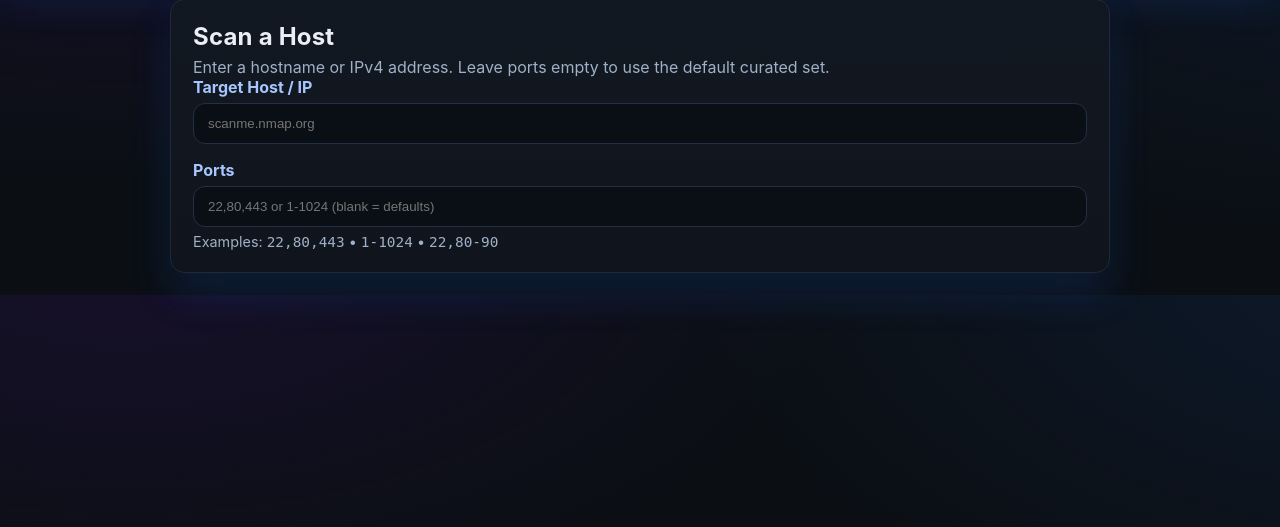
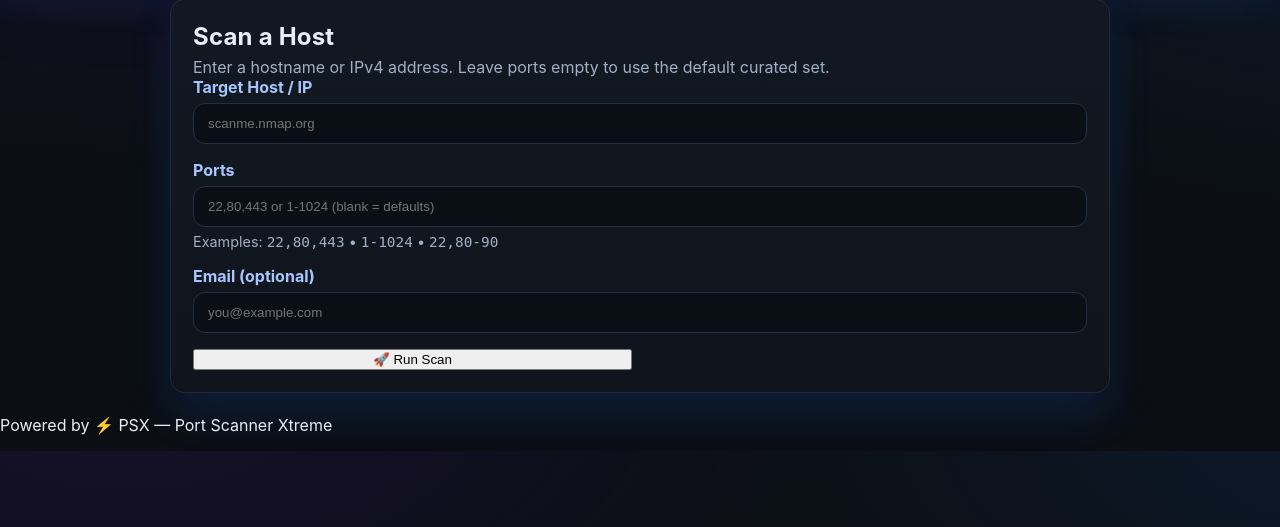
Before and after one commit to RishabSolemn/open-port-scanner, a FastAPI app: template templates/index.html in a window 1280 px wide. Shown: the part 135-662 px from the top of the page. Run offline with FastAPI, Linux system fonts and the light colour scheme; the template is opened without the code that fills it, so the values that code supplies are empty.

Commit message:
Update index.html

```diff
--- a/templates/index.html
+++ b/templates/index.html
@@ -16,6 +16,7 @@
   </header>
 
   <main class="psx-shell">
+    <!-- Form Panel -->
     <section class="panel">
       <div class="panel-head">
         <h2>Scan a Host</h2>
@@ -23,12 +24,48 @@
       </div>
 
       <form method="post" action="/scan" class="form-grid">
+        <!-- Host -->
         <label class="field">
           <span class="label">Target Host / IP</span>
           <input type="text" name="host" placeholder="scanme.nmap.org" required />
         </label>
 
+        <!-- Ports -->
         <label class="field">
           <span class="label">Ports</span>
           <input type="text" name="ports" placeholder="22,80,443 or 1-1024 (blank = defaults)" />
-          <span class="hint">Examples: <code>22,80,443</code> • <code>1-1024</code> • <code>22,80-90</code>
+          <span class="hint">Examples: <code>22,80,443</code> • <code>1-1024</code> • <code>22,80-90</code></span>
+        </label>
+
+        <!-- Email -->
+        <label class="field">
+          <span class="label">Email (optional)</span>
+          <input type="email" name="email" placeholder="you@example.com" />
+        </label>
+
+        <!-- Submit -->
+        <button type="submit" class="btn-run">🚀 Run Scan</button>
+      </form>
+    </section>
+
+    <!-- Results Panel -->
+    {% if message %}
+    <section class="panel result-panel">
+      <div class="panel-head">
+        <h2>Scan Result</h2>
+      </div>
+      <div class="result-body">
+        <p>{{ message }}</p>
+        {% if opened %}
+        <p><b>Open Ports:</b> {{ opened }}</p>
+        {% endif %}
+      </div>
+    </section>
+    {% endif %}
+  </main>
+
+  <footer class="psx-footer">
+    <p>Powered by ⚡ PSX — Port Scanner Xtreme</p>
+  </footer>
+</body>
+</html>
```
